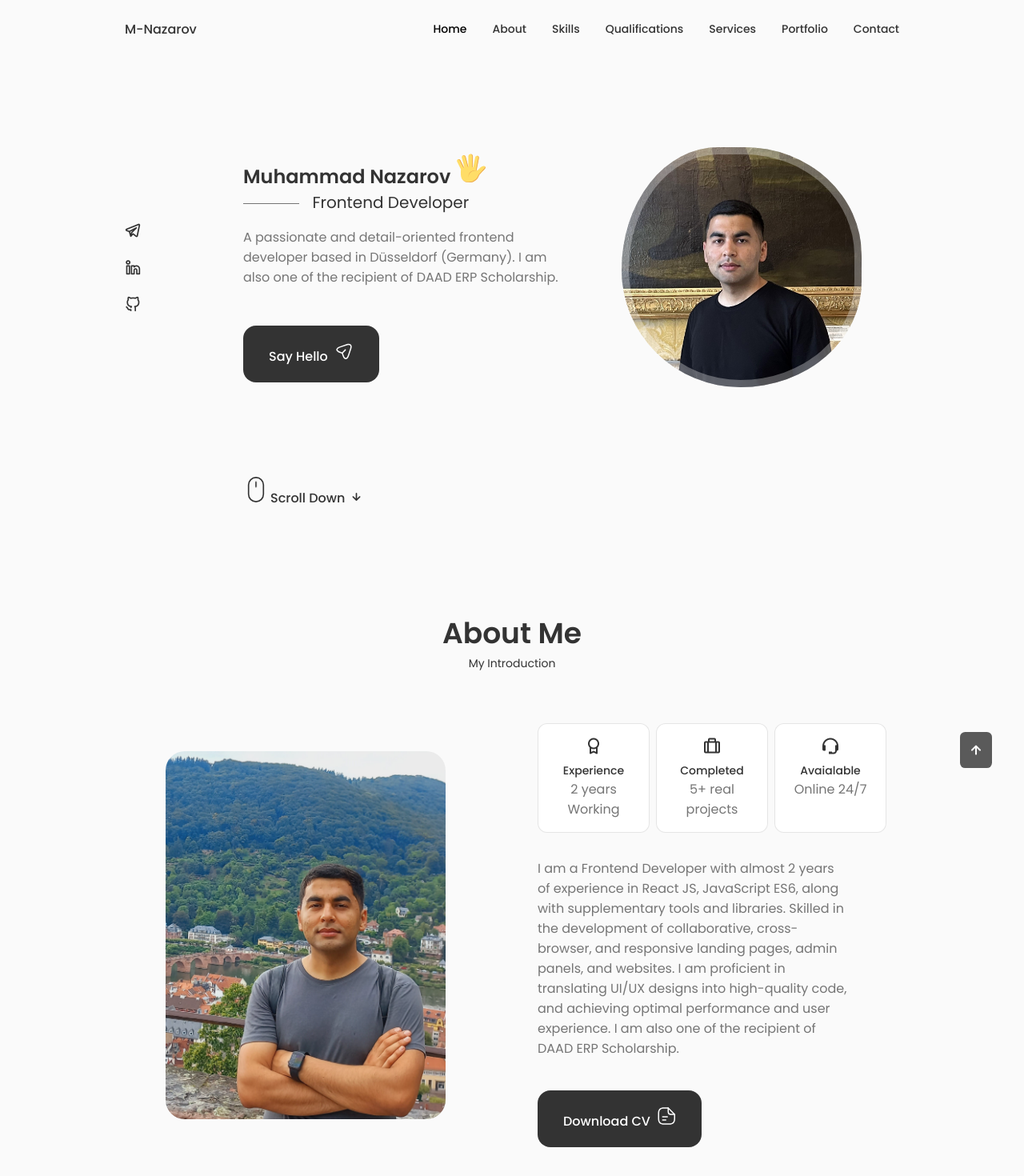
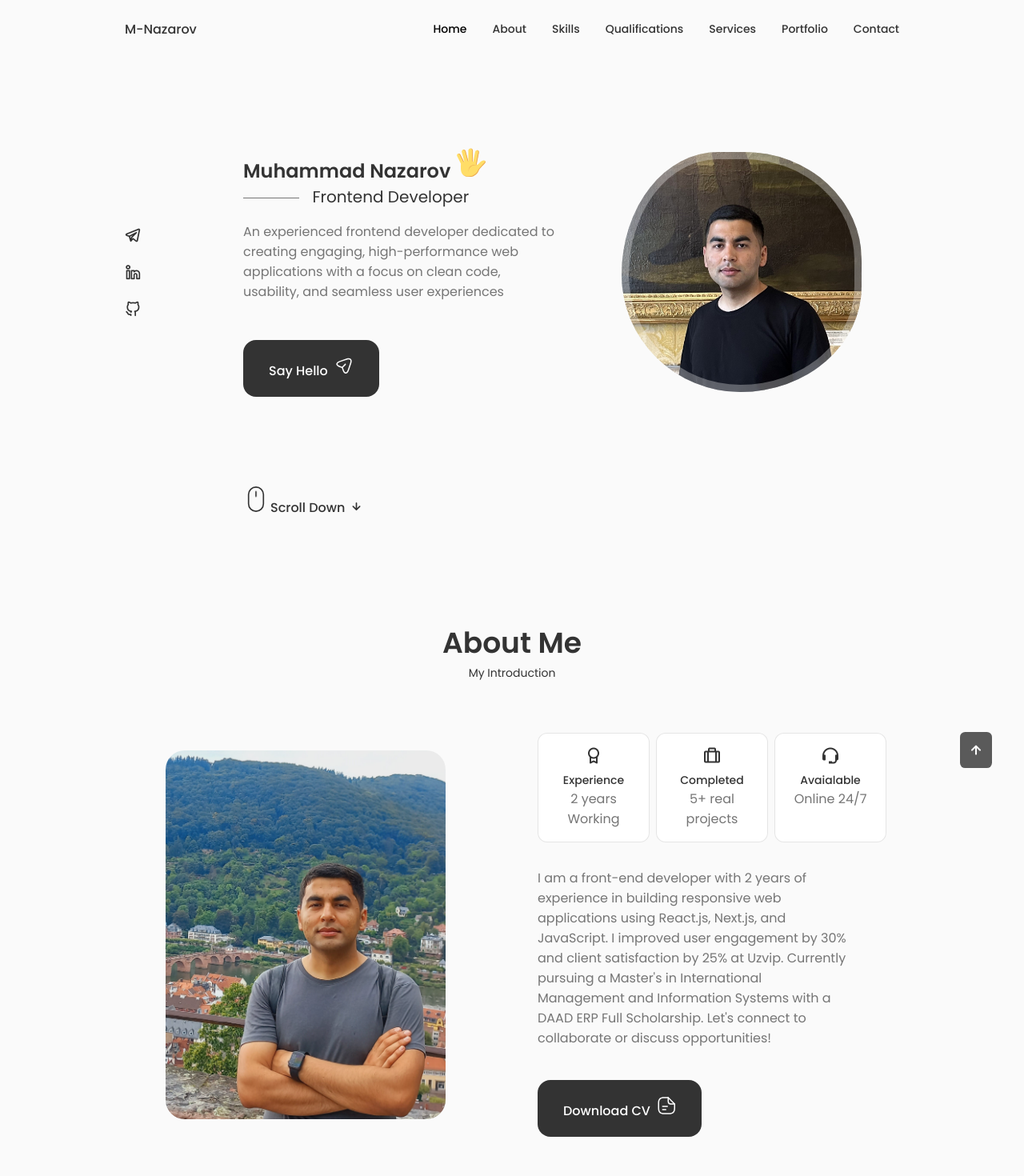
Before and after one commit to Mukhammadjon-dev/personal-website, a React (Create React App) app: page / in a window 1280 px wide. Shown: the top 1470 px of the page at 80% size. Built offline with nearby package versions, Linux system fonts and the light colour scheme.

Commit message:
new changes to the personal website

```diff
--- a/src/components/about/About.jsx
+++ b/src/components/about/About.jsx
@@ -18,9 +18,7 @@ const About = () =>{
                 <div className="about__data">
                     <Info />
 
-                    <p className="about__description">I am a Frontend Developer with almost 2 years of experience in React JS, JavaScript ES6, along with supplementary tools and libraries.
-Skilled in the development of collaborative, cross-browser, and responsive landing pages, admin panels, and websites.
-I am proficient in translating UI/UX designs into high-quality code, and achieving optimal performance and user experience. I am also one of the recipient of DAAD ERP Scholarship.</p>
+                    <p className="about__description">I am a front-end developer with 2 years of experience in building responsive web applications using React.js, Next.js, and JavaScript. I improved user engagement by 30% and client satisfaction by 25% at Uzvip. Currently pursuing a Master's in International Management and Information Systems with a DAAD ERP Full Scholarship. Let's connect to collaborate or discuss opportunities!</p>
 
                     <a download="" href={CV} className="button button--flex"> Download CV
                     <svg
--- a/src/components/home/Data.jsx
+++ b/src/components/home/Data.jsx
@@ -55,7 +55,7 @@ const Data = () => {
                 </svg>
             </h1>
             <h3 className="home__subtitle">Frontend Developer</h3>
-            <p className="home__description"> A passionate and detail-oriented frontend developer based in Düsseldorf (Germany). I am also one of the recipient of DAAD ERP Scholarship.</p>
+            <p className="home__description"> An experienced frontend developer dedicated to creating engaging, high-performance web applications with a focus on clean code, usability, and seamless user experiences</p>
 
             <a href="#contact" className="button button--flex">
                 Say Hello
```
Also changed, not shown: 2 other files (tests, documents, lock files or other folders).
